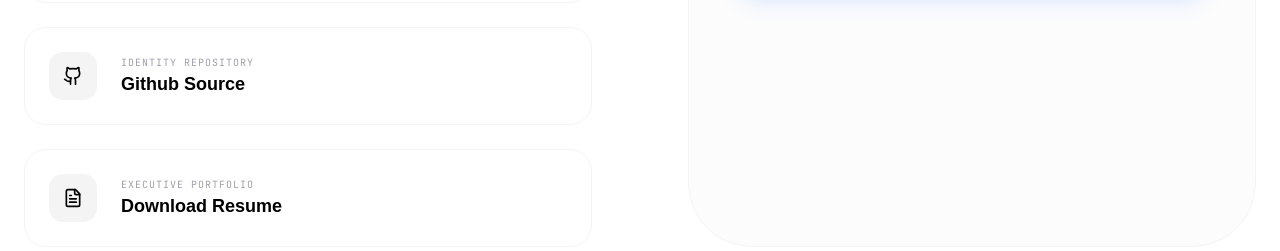
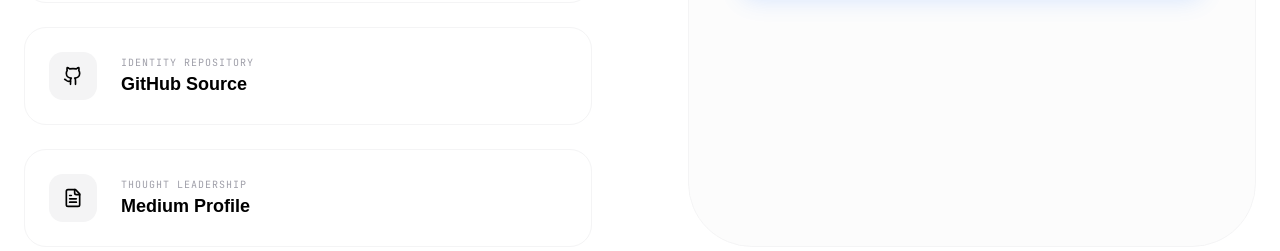
Before and after one commit to Thrithwaka/my-portfolio, a React (Vite) app: page /contact in a window 1280 px wide. Shown: the part 677-928 px from the top of the page. Built offline with nearby package versions, Linux system fonts and the light colour scheme; no server answers; the database is empty; a web font is replaced by a local one.

Commit message:
Add sitemap and robots for Google indexing

```diff
--- a/src/pages/ContactPage.tsx
+++ b/src/pages/ContactPage.tsx
@@ -31,10 +31,30 @@
 
           <div className="space-y-6">
             {[
-              { label: 'Primary Contact', val: 'thrithwakapreethi57@gmail.com', icon: Mail, link: 'mailto:thrithwakapreethi57@gmail.com' },
-              { label: 'LinkedIn Professional', val: 'LinkedIn Profile', icon: Linkedin, link: '#' },
-              { label: 'Identity Repository', val: 'Github Source', icon: Github, link: '#' },
-              { label: 'Executive Portfolio', val: 'Download Resume', icon: FileText, link: '#' },
+              {
+                label: 'Primary Contact',
+                val: 'thrithwakapreethi57@gmail.com',
+                icon: Mail,
+                link: 'mailto:thrithwakapreethi57@gmail.com'
+              },
+              {
+                label: 'LinkedIn Professional',
+                val: 'LinkedIn Profile',
+                icon: Linkedin,
+                link: 'https://www.linkedin.com/in/thrithwaka-preethi-7100ab295/'
+              },
+              {
+                label: 'Identity Repository',
+                val: 'GitHub Source',
+                icon: Github,
+                link: 'https://github.com/Thrithwaka'
+              },
+              {
+                label: 'Thought Leadership',
+                val: 'Medium Profile',
+                icon: FileText,
+                link: 'https://medium.com/@thrithwakapreethi57'
+              },
             ].map(item => (
               <a
                 key={item.label}
```
Also changed, not shown: public/robots.txt (added), 1 other file (tests, documents, lock files or other folders).
